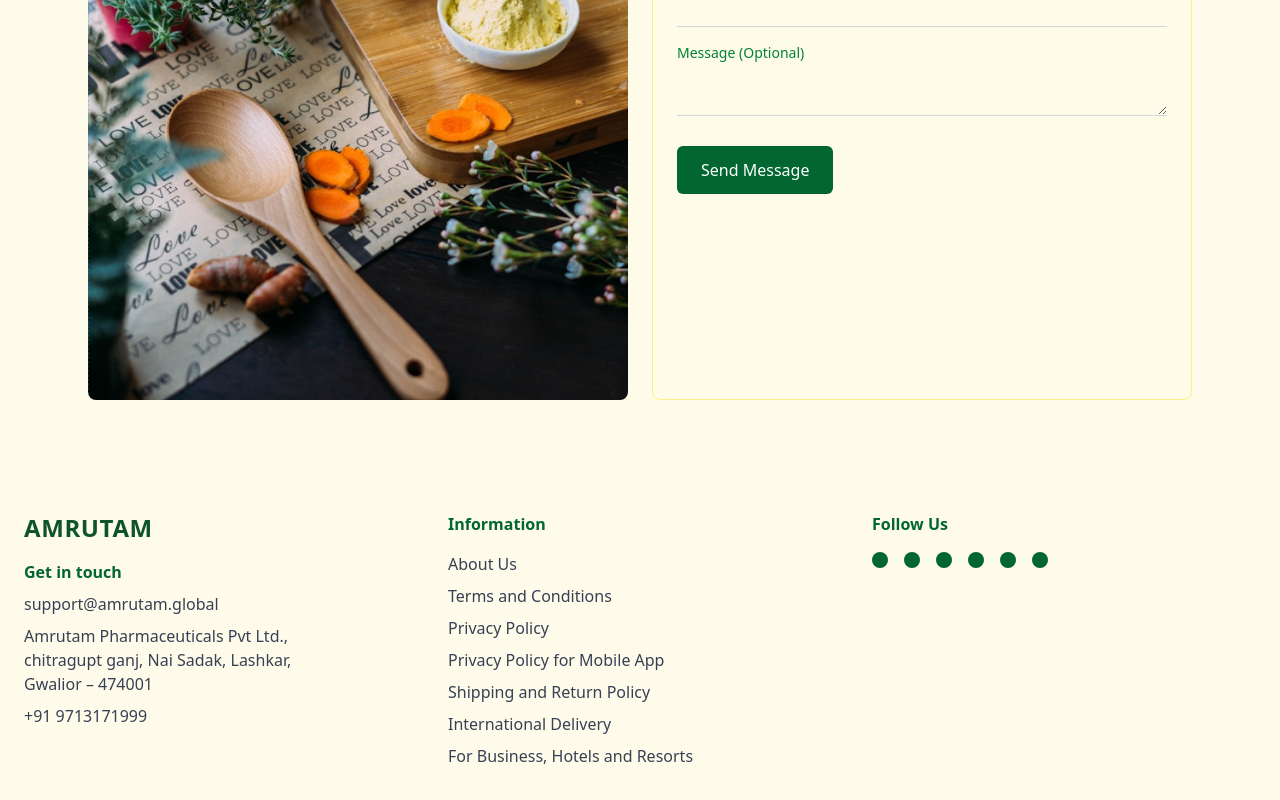
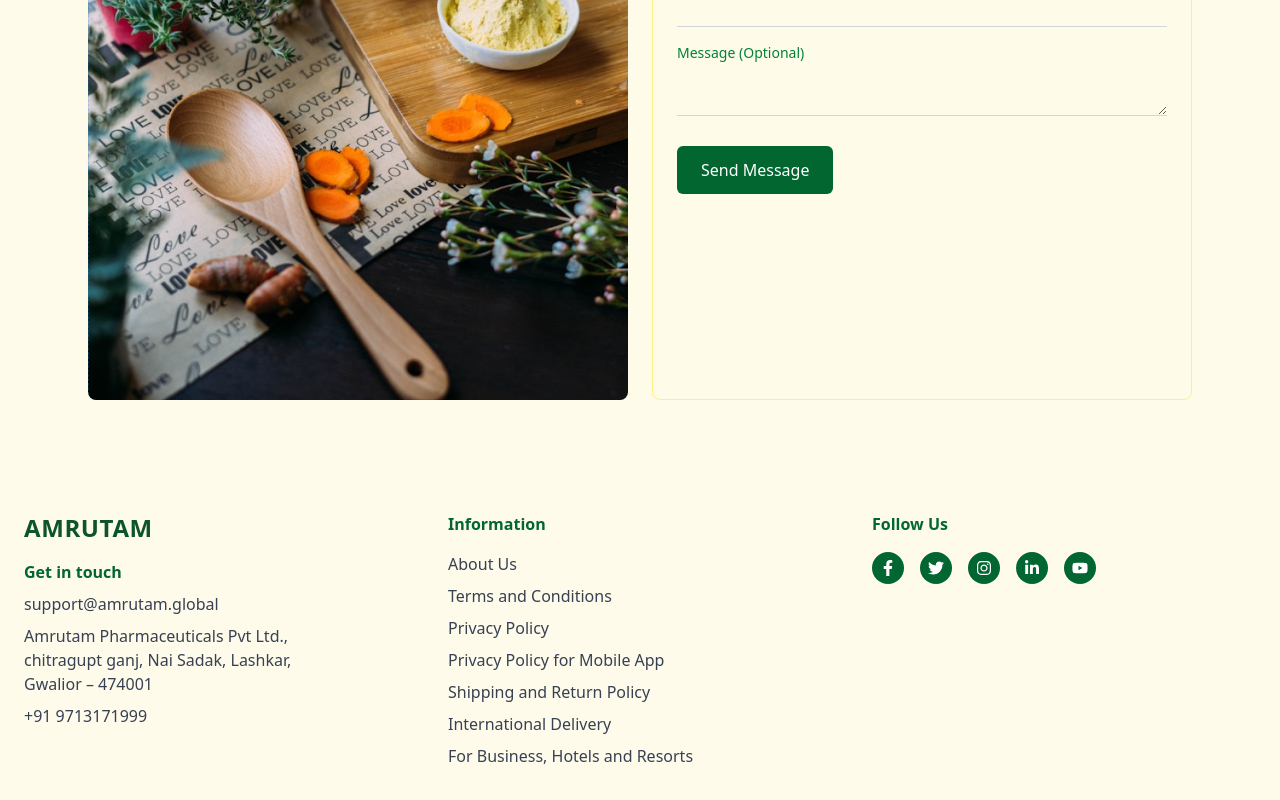
Before and after one commit to Rhythem2005/amrutam, a React (Vite) app: page / in a window 1280 px wide. Shown: the part 6733-7533 px from the top of the page. Built offline with nearby package versions, Linux system fonts and the light colour scheme.

Commit message:
updated feature X / fixed bug Y

```diff
--- a/src/components/Footer.jsx
+++ b/src/components/Footer.jsx
@@ -1,11 +1,12 @@
 import React from "react";
+import { FaFacebookF, FaTwitter, FaInstagram, FaLinkedinIn, FaYoutube } from "react-icons/fa";
 
 const Footer = () => {
   return (
     <footer className="bg-amber-50 py-12">
       <div className="max-w-7xl mx-auto px-6 grid grid-cols-1 md:grid-cols-3 gap-10">
 
-
+        {/* LEFT - COMPANY INFO */}
         <div>
           <h2 className="text-green-900 text-2xl font-bold tracking-wide mb-4">
             AMRUTAM
@@ -20,7 +21,7 @@ const Footer = () => {
           <p className="text-gray-700">+91 9713171999</p>
         </div>
 
-
+        {/* MIDDLE - LINKS */}
         <div>
           <h3 className="text-green-800 font-semibold mb-4">Information</h3>
           <ul className="space-y-2 text-gray-700">
@@ -38,17 +39,25 @@ const Footer = () => {
         <div>
           <h3 className="text-green-800 font-semibold mb-4">Follow Us</h3>
           <div className="flex space-x-4">
-            <a href="#" className="bg-green-800 p-2 rounded-full text-white hover:bg-green-700">
+            <a href="https://facebook.com" target="_blank" rel="noreferrer"
+              className="bg-green-800 p-2 rounded-full text-white hover:bg-green-700">
+              <FaFacebookF />
             </a>
-            <a href="#" className="bg-green-800 p-2 rounded-full text-white hover:bg-green-700">
+            <a href="https://twitter.com" target="_blank" rel="noreferrer"
+              className="bg-green-800 p-2 rounded-full text-white hover:bg-green-700">
+              <FaTwitter />
             </a>
-            <a href="#" className="bg-green-800 p-2 rounded-full text-white hover:bg-green-700">
+            <a href="https://instagram.com" target="_blank" rel="noreferrer"
+              className="bg-green-800 p-2 rounded-full text-white hover:bg-green-700">
+              <FaInstagram />
             </a>
-            <a href="#" className="bg-green-800 p-2 rounded-full text-white hover:bg-green-700">
+            <a href="https://linkedin.com" target="_blank" rel="noreferrer"
+              className="bg-green-800 p-2 rounded-full text-white hover:bg-green-700">
+              <FaLinkedinIn />
             </a>
-            <a href="#" className="bg-green-800 p-2 rounded-full text-white hover:bg-green-700">
-            </a>
-            <a href="#" className="bg-green-800 p-2 rounded-full text-white hover:bg-green-700">
+            <a href="https://youtube.com" target="_blank" rel="noreferrer"
+              className="bg-green-800 p-2 rounded-full text-white hover:bg-green-700">
+              <FaYoutube />
             </a>
           </div>
         </div>
```
